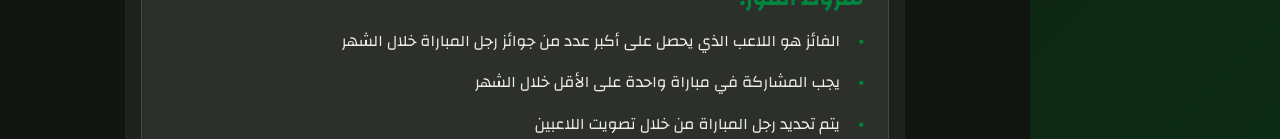
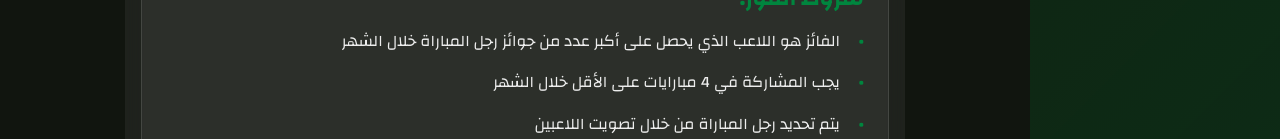
Before and after one commit to aelshabrawy60/man_of_the_match, a Next.js app: page /Prize_rules in a window 1280 px wide. Shown: the part 661-800 px from the top of the page. Built offline with nearby package versions, Linux system fonts and the light colour scheme; no server answers.

Commit message:
update Prize_rules

```diff
--- a/src/app/Prize_rules/page.jsx
+++ b/src/app/Prize_rules/page.jsx
@@ -31,7 +31,7 @@ function PrizeRules() {
           <h3>شروط الفوز:</h3>
           <ul>
             <li>الفائز هو اللاعب الذي يحصل على أكبر عدد من جوائز رجل المباراة خلال الشهر</li>
-            <li>يجب المشاركة في مباراة واحدة على الأقل خلال الشهر</li>
+            <li>يجب المشاركة في 4 مبارايات  على الأقل خلال الشهر</li>
             <li>يتم تحديد رجل المباراة من خلال تصويت اللاعبين</li>
           </ul>
         </div>
```
